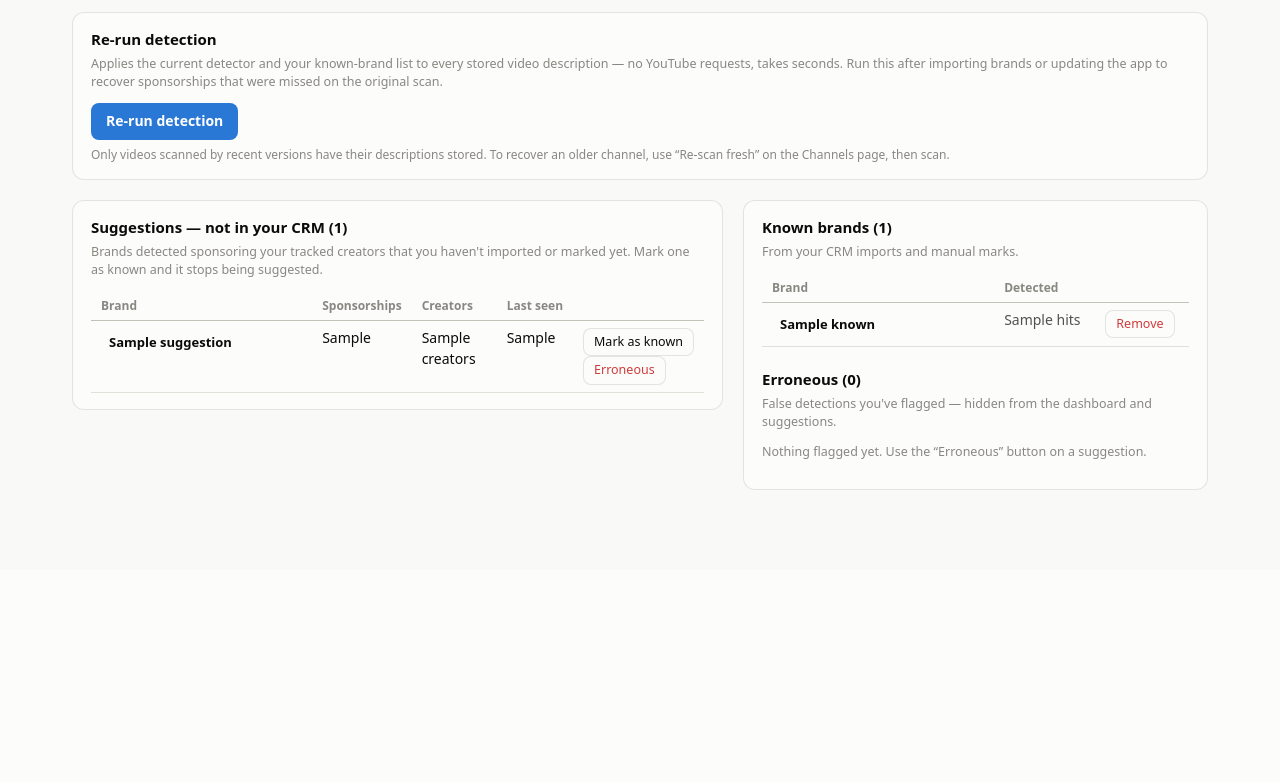
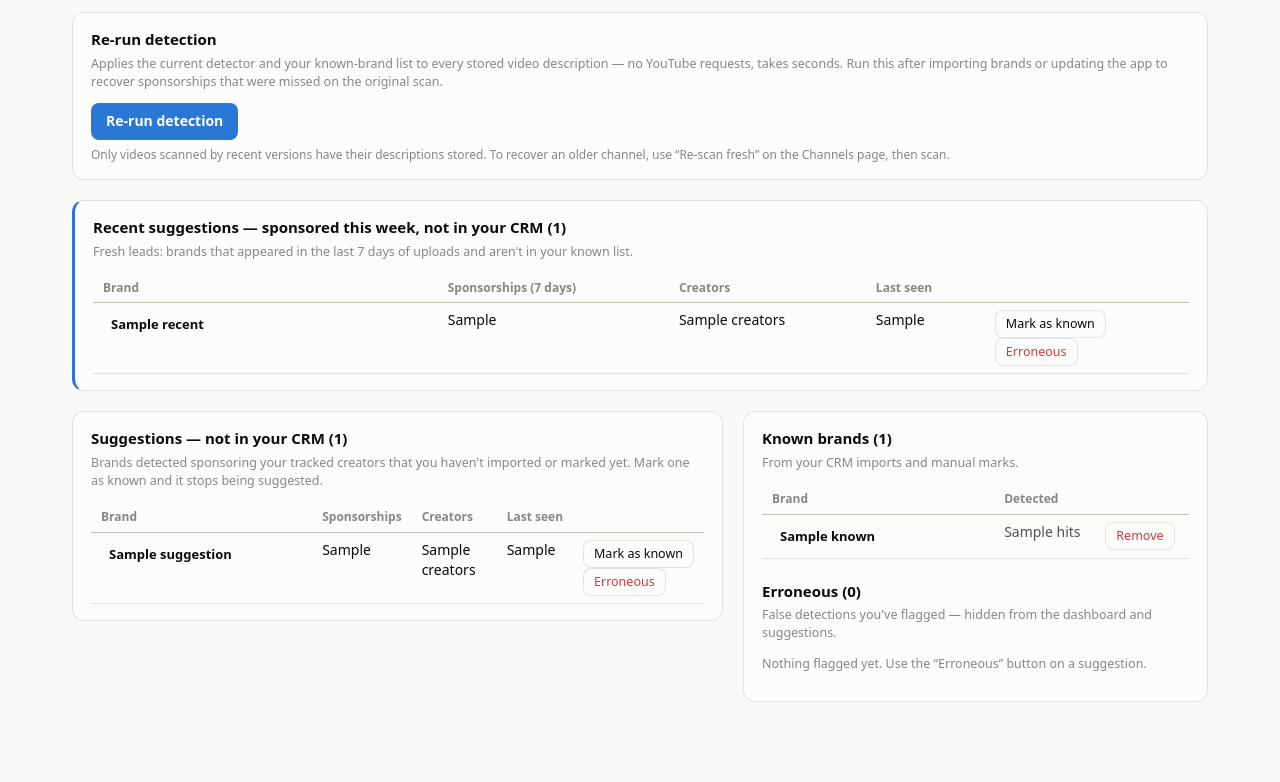
Before and after one commit to WajihQ/uSponsor, a Flask app: template templates/brands.html in a window 1280 px wide. Shown: the part 256-1038 px from the top of the page. Before the commit the page ends 746 px from the top, so only its background shows below. Run offline with Flask 3, Linux system fonts and the light colour scheme; the template is opened without the code that fills it: most values are stand-ins (such as "Sample title", 1, 10 or a date in 2020); data that the repository does not hold is empty.

Commit message:
Parallel base scans, faster video fetches, Recent Suggestions box
- Base scans now run 4 channels concurrently (USPONSOR_WORKERS env var
  to tune), each worker with its own SQLite connection under WAL mode;
  backfills stay sequential with polite delays. Detail fetches skip
  yt-dlp's player/stream resolution since only metadata is needed.
- Brands tab gains a Recent Suggestions card: brands sponsoring within
  the last 7 days that aren't in the CRM, newest first, with the same
  rename/mark actions.

Co-Authored-By: Claude Fable 5 <noreply@anthropic.com>
Claude-Session: https://claude.ai/code/session_01DBX8CZbWKFYFpuD98cE9Lh

```diff
--- a/app.py
+++ b/app.py
@@ -295,10 +295,22 @@ def brands():
             " WHERE s.brand_key NOT IN (SELECT brand_key FROM brands)"
             " GROUP BY s.brand_key ORDER BY n DESC, last_seen DESC"
         ).fetchall()
+        week_start = (dt.date.today() - dt.timedelta(days=6)).isoformat()
+        recent = conn.execute(
+            "SELECT s.brand_key, MIN(s.brand) AS name, COUNT(*) AS n,"
+            " COUNT(DISTINCT c.id) AS creators, MAX(v.upload_date) AS last_seen"
+            " FROM sponsorships s JOIN videos v ON v.id = s.video_ref"
+            " JOIN channels c ON c.id = v.channel_ref"
+            " WHERE s.brand_key NOT IN (SELECT brand_key FROM brands)"
+            " AND v.upload_date >= ?"
+            " GROUP BY s.brand_key ORDER BY last_seen DESC, n DESC",
+            (week_start,),
+        ).fetchall()
     finally:
         conn.close()
     return render_template(
-        "brands.html", known=known, erroneous=erroneous, suggestions=suggestions, scan=scraper.STATE
+        "brands.html", known=known, erroneous=erroneous, suggestions=suggestions,
+        recent=recent, scan=scraper.STATE,
     )
 
 
--- a/templates/brands.html
+++ b/templates/brands.html
@@ -41,6 +41,44 @@ input[type=file] { font:inherit; margin-bottom:10px; display:block; color:var(--
   <p class="hint">Only videos scanned by recent versions have their descriptions stored. To recover an
      older channel, use “Re-scan fresh” on the Channels page, then scan.</p>
 </div>
+
+{% if recent %}
+<div class="card" style="border-left:3px solid var(--accent)">
+  <h2>Recent suggestions — sponsored this week, not in your CRM ({{ recent | length }})</h2>
+  <p class="sub">Fresh leads: brands that appeared in the last 7 days of uploads and aren't in your known list.</p>
+  <div class="scroll">
+    <table>
+      <tr><th>Brand</th><th>Sponsorships (7 days)</th><th>Creators</th><th>Last seen</th><th></th></tr>
+      {% for s in recent %}
+      <tr>
+        <td>
+          <form method="post" action="{{ url_for('brands_rename') }}" class="rename" data-ajax="toast" data-done="Renamed — matching entries consolidated">
+            <input type="hidden" name="old_key" value="{{ s.brand_key }}">
+            <input type="text" name="new_name" value="{{ s.name }}"
+                   title="Edit to rename — using another brand's name merges them">
+            <button>Save</button>
+          </form>
+        </td>
+        <td class="num">{{ s.n }}</td>
+        <td class="num">{{ s.creators }}</td>
+        <td class="num">{{ s.last_seen }}</td>
+        <td style="white-space:nowrap">
+          <form method="post" action="{{ url_for('brands_mark') }}" data-ajax="remove-row" data-done="Marked as known">
+            <input type="hidden" name="name" value="{{ s.name }}">
+            <button class="markbtn">Mark as known</button>
+          </form>
+          <form method="post" action="{{ url_for('brands_mark') }}" data-ajax="remove-row" data-done="Marked erroneous — hidden everywhere">
+            <input type="hidden" name="name" value="{{ s.name }}">
+            <input type="hidden" name="kind" value="erroneous">
+            <button class="markbtn danger">Erroneous</button>
+          </form>
+        </td>
+      </tr>
+      {% endfor %}
+    </table>
+  </div>
+</div>
+{% endif %}
 
 <div class="two">
   <div class="card">
--- a/tracker/db.py
+++ b/tracker/db.py
@@ -55,9 +55,11 @@ CREATE INDEX IF NOT EXISTS idx_spons_brand ON sponsorships(brand_key);
 
 
 def connect():
-    conn = sqlite3.connect(DB_PATH)
+    conn = sqlite3.connect(DB_PATH, timeout=15)
     conn.row_factory = sqlite3.Row
     conn.execute("PRAGMA foreign_keys = ON")
+    conn.execute("PRAGMA journal_mode = WAL")  # concurrent scan workers + web reads
+    conn.execute("PRAGMA busy_timeout = 10000")
     return conn
 
 
--- a/tracker/scraper.py
+++ b/tracker/scraper.py
@@ -10,7 +10,9 @@ Two scan modes, both writing to the same database:
   cutoff (N years back). Slower by nature, so it sleeps between fetches
   to stay under YouTube's radar.
 """
+import concurrent.futures as cf
 import datetime as dt
+import os
 import threading
 import time
 
@@ -21,6 +23,7 @@ from .detector import brand_key, detect_sponsors
 
 LOOKBACK_ENTRIES = 30       # base scan: how many newest uploads to list per channel
 MAX_NEW_PER_SCAN = 12       # base scan: cap detail fetches per channel per scan
+SCAN_WORKERS = max(1, int(os.environ.get("USPONSOR_WORKERS", "4")))  # base-scan parallelism
 BACKFILL_SLEEP = 1.5        # backfill: polite delay (seconds) between video fetches
 BACKFILL_HARD_CAP = 600     # backfill: safety cap on fetches per channel per run
 
@@ -73,7 +76,9 @@ def _list_uploads(channel_url, limit=LOOKBACK_ENTRIES):
 
 
 def _fetch_video(video_id):
-    with _ydl() as y:
+    # player_skip: we only need metadata (title/date/description), so skip the
+    # stream-resolution work — noticeably faster per video
+    with _ydl({"extractor_args": {"youtube": {"player_skip": ["js", "configs"]}}}) as y:
         return y.extract_info(f"https://www.youtube.com/watch?v={video_id}", download=False)
 
 
@@ -241,19 +246,36 @@ def run_scan(mode="base", years=1, target="all", force=False):
             _log("Nothing to scan — all targeted channels were scanned recently.")
         with _lock:
             STATE["total"] = len(channels)
-        for ch in channels:
+
+        def work(ch, wconn=None):
+            """Scan one channel with its own DB connection (thread-safe)."""
             label = ch["name"] or ch["input_url"]
-            _set_current(label)
+            own = wconn or db.connect()
             try:
                 if mode == "backfill":
-                    name, nv, ns = backfill_channel(conn, ch, cutoff)
+                    name, nv, ns = backfill_channel(own, ch, cutoff)
                 else:
-                    name, nv, ns = scan_channel(conn, ch)
+                    name, nv, ns = scan_channel(own, ch)
                 _log(f"{name}: {nv} new video(s), {ns} sponsorship(s)")
             except Exception as exc:
                 _log(f"{label}: FAILED — {exc}")
+            finally:
+                if own is not wconn:
+                    own.close()
             with _lock:
                 STATE["done"] += 1
+                STATE["current"] = f"{STATE['done']}/{STATE['total']} channels"
+
+        if mode == "backfill":
+            # sequential + polite delays: deep history is where rate limits bite
+            for ch in channels:
+                _set_current(ch["name"] or ch["input_url"])
+                work(ch, conn)
+        else:
+            # base scans are shallow, so a few channels in parallel is safe
+            # and cuts wall time roughly by the worker count
+            with cf.ThreadPoolExecutor(max_workers=SCAN_WORKERS) as pool:
+                list(pool.map(work, channels))
     finally:
         conn.close()
         with _lock:
```
Also changed, not shown: README.md.
